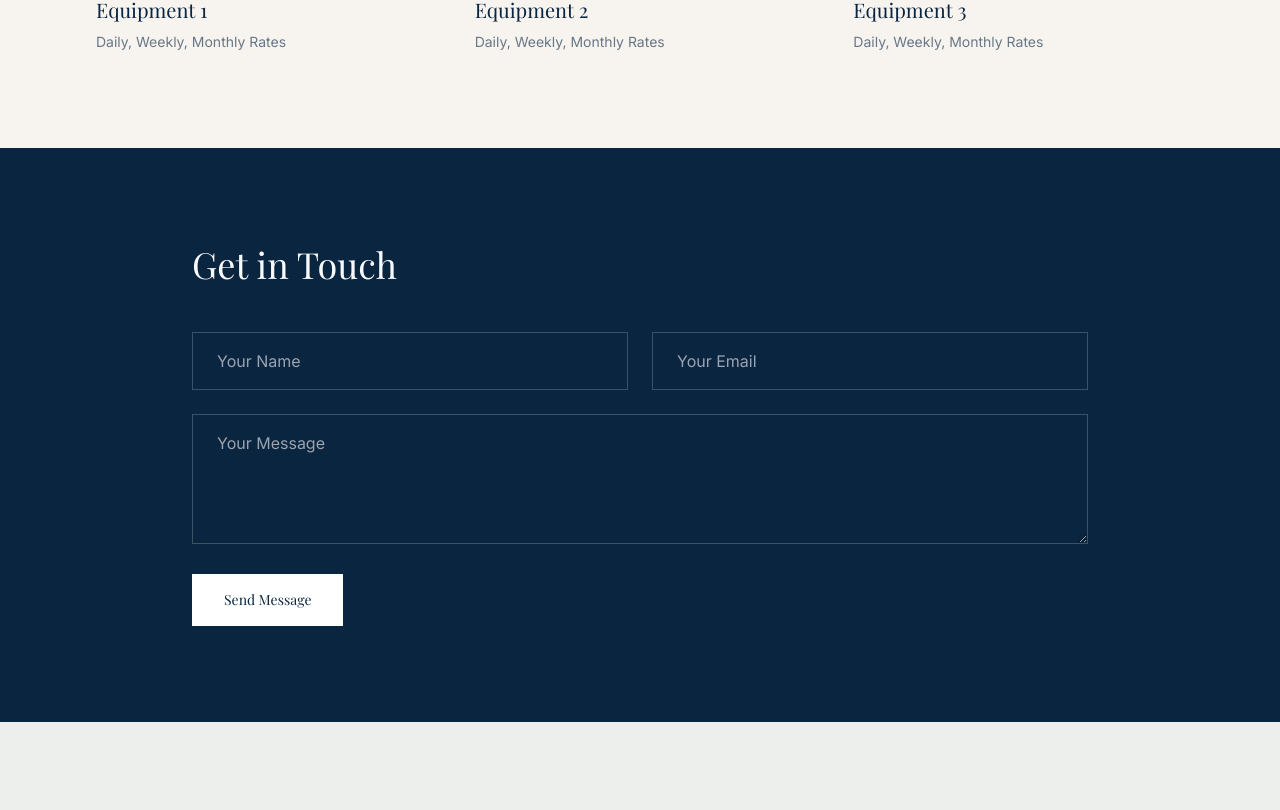
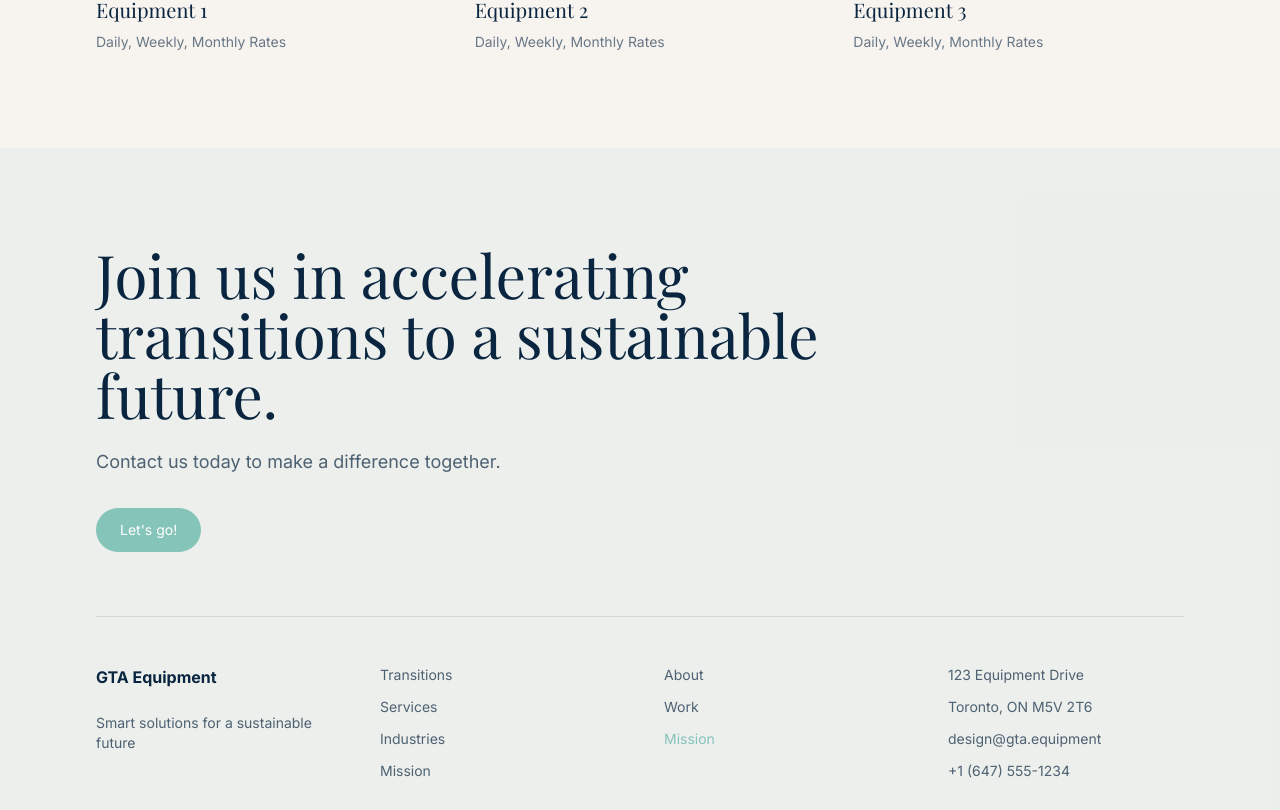
Before and after one commit to Roks2002/elegance-beauty, a React (Vite) app: page / in a window 1280 px wide. Shown: the part 1330-2140 px from the top of the page. Built offline with nearby package versions, Linux system fonts and the light colour scheme.

Commit message:
Refactor contact section
Removed the contact form and ensured color scheme consistency.

```diff
--- a/src/pages/Index.tsx
+++ b/src/pages/Index.tsx
@@ -1,3 +1,4 @@
+
 import { useEffect, useRef } from "react";
 import { Menu } from "lucide-react";
 
@@ -45,7 +46,7 @@ const Index = () => {
 
       {/* Hero Section */}
       <section className="pt-32 pb-20 px-6 md:px-12 lg:px-24">
-        <div className="max-w-7xl mx-auto">
+        <div className="max-w-[1680px] mx-auto">
           <h1 className="text-5xl md:text-7xl font-serif leading-tight mb-8">
             Smart solutions<br />
             for a sustainable future
@@ -116,40 +117,6 @@ const Index = () => {
         </div>
       </section>
 
-      {/* Contact Section */}
-      <section className="py-24 px-6 md:px-12 lg:px-24 bg-primary text-primary-foreground">
-        <div className="max-w-4xl mx-auto">
-          <h2 className="text-3xl md:text-4xl font-serif mb-12">
-            Get in Touch
-          </h2>
-          <form className="space-y-6">
-            <div className="grid grid-cols-1 md:grid-cols-2 gap-6">
-              <input
-                type="text"
-                placeholder="Your Name"
-                className="w-full px-6 py-4 bg-transparent border border-white/20 focus:outline-none focus:border-white rounded-none"
-              />
-              <input
-                type="email"
-                placeholder="Your Email"
-                className="w-full px-6 py-4 bg-transparent border border-white/20 focus:outline-none focus:border-white rounded-none"
-              />
-            </div>
-            <textarea
-              placeholder="Your Message"
-              rows={4}
-              className="w-full px-6 py-4 bg-transparent border border-white/20 focus:outline-none focus:border-white rounded-none"
-            ></textarea>
-            <button
-              type="submit"
-              className="bg-white text-primary px-8 py-4 text-sm font-serif hover:bg-gray-100 transition-colors"
-            >
-              Send Message
-            </button>
-          </form>
-        </div>
-      </section>
-
       {/* Footer */}
       <footer className="py-24 px-6 md:px-12 lg:px-24 bg-secondary/10">
         <div className="max-w-[1680px] mx-auto">
```
